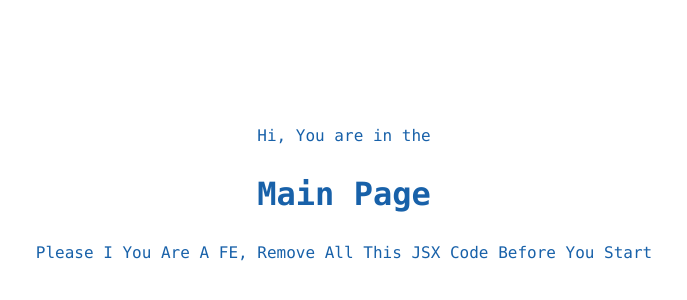
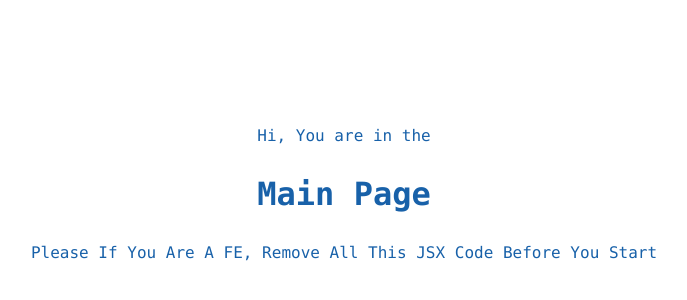
Before and after one commit to A-ElNawawy/public-NextTemplate-JS, a Next.js app: page / in a window 1280 px wide. Shown: the part 86-386 px from the top of the page, without its empty margins (296-983 px from the left). Built offline with nearby package versions, Linux system fonts and the light colour scheme.

Commit message:
typo fix

```diff
--- a/src/templates/IndexT/index.jsx
+++ b/src/templates/IndexT/index.jsx
@@ -7,7 +7,7 @@ export const IndexT = () => {
 
       <h1>Main Page</h1>
 
-      <p>Please I You Are A FE, Remove All This JSX Code Before You Start</p>
+      <p>Please If You Are A FE, Remove All This JSX Code Before You Start</p>
     </main>
   );
 };
```
